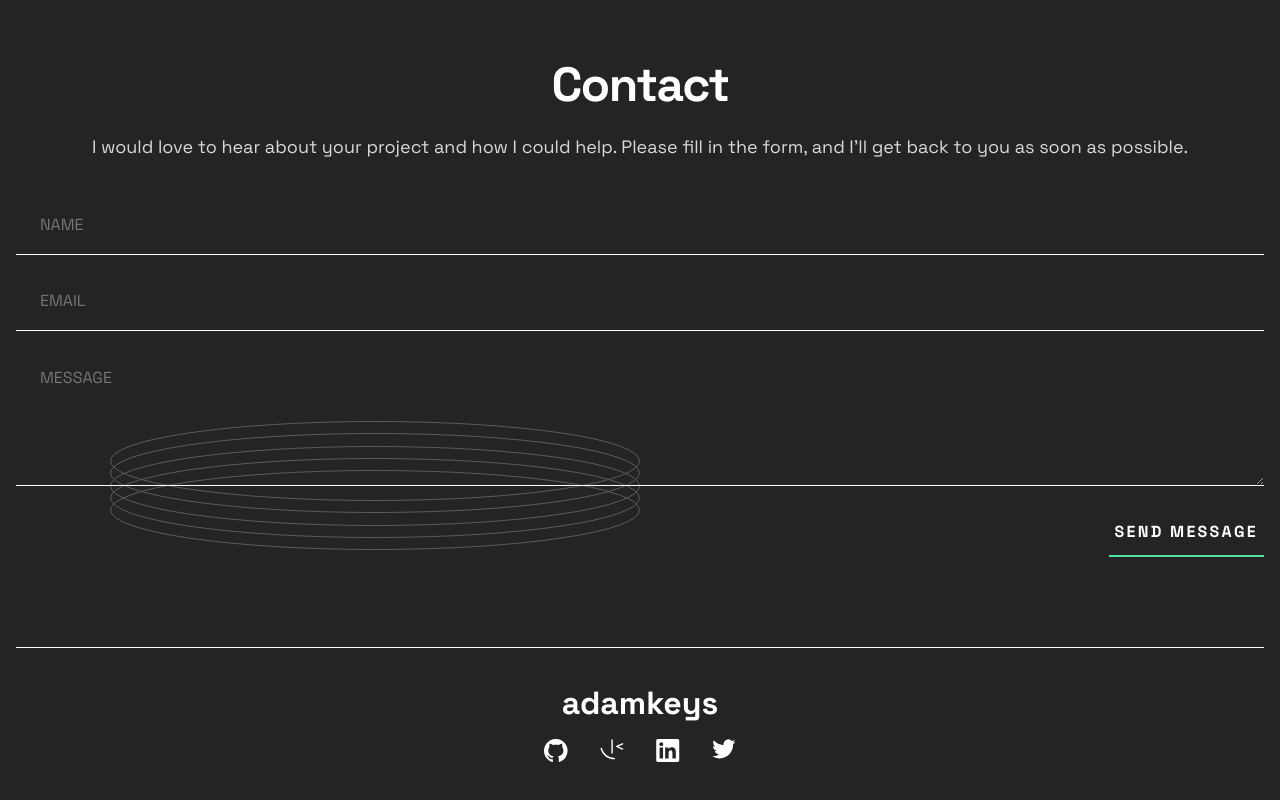
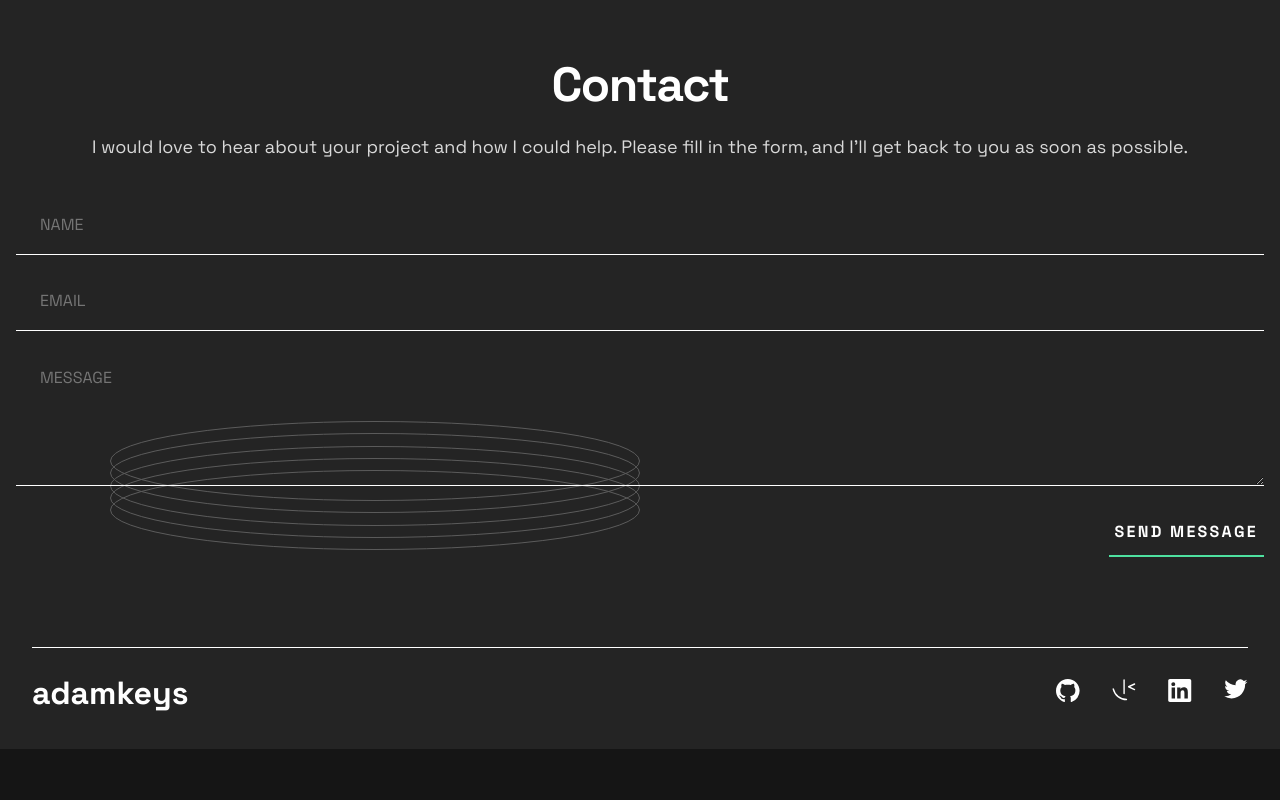
Before and after one commit to VeseMir2k/single-page-developer-portfolio, a Vue app: page / in a window 1280 px wide. Shown: the part 3322-4122 px from the top of the page. After the commit the page ends 4071 px from the top, so only its background shows below. Built offline with nearby package versions, Linux system fonts and the light colour scheme.

Commit message:
📝 (TheFooter.vue): add responsive styling for tablet breakpoint in footer section to improve layout on larger screens

```diff
--- a/src/components/footer/TheFooter.vue
+++ b/src/components/footer/TheFooter.vue
@@ -38,4 +38,18 @@ defineOptions({
     top: 0;
   }
 }
+
+@media (min-width: $tablet-breakpoint) {
+  .footer-section {
+    padding: 30px 32px 40px;
+    &__logo-socials {
+      flex-direction: row;
+      justify-content: space-between;
+    }
+    &::before {
+      left: 32px;
+      right: 32px;
+    }
+  }
+}
 </style>
```
